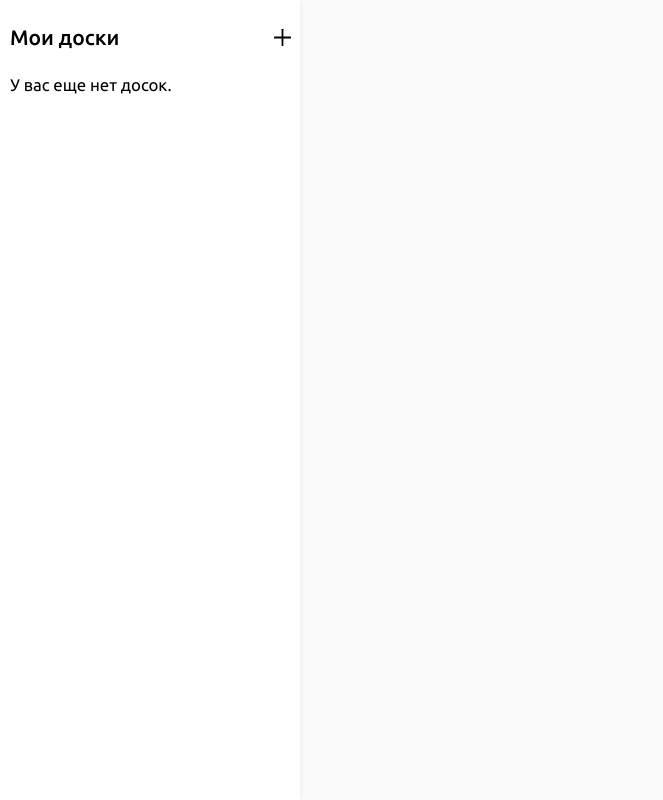
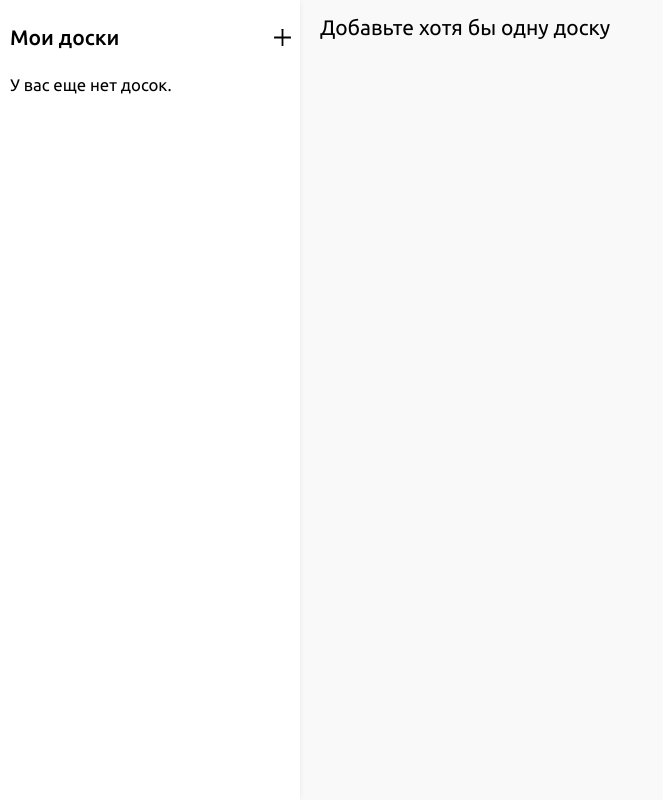
Before and after one commit to ansshour/task-board-mobx, a React (Create React App) app: page / in a window 1280 px wide. Shown: the whole page, without its empty margins (0-663 px from the left). Built offline with nearby package versions, Linux system fonts and the light colour scheme.

Commit message:
feat: add columns, cards in columns and actions with them (without drag and drop)

```diff
--- /dev/null
+++ b/src/components/Board/Board.module.css
@@ -0,0 +1,18 @@
+.container {
+    overflow-y: scroll;
+    height: 100vh;
+}
+
+.columns {
+    margin-top: 5px;
+    display: flex;
+    gap: 10px;
+    margin-left: 10px;
+    align-items: flex-start;
+}
+
+.emptyBoards {
+    font-size: 1.5rem;
+    margin-top: 10px;
+    margin-left: 10px;
+}
--- /dev/null
+++ b/src/components/Board/Board.tsx
@@ -0,0 +1,26 @@
+import styles from "./Board.module.css"
+import { observer } from "mobx-react-lite"
+import { Column } from "../Column/Column"
+import BoardStore from "../stores/BoardStore"
+import { toJS } from "mobx"
+import { Button } from "antd"
+
+
+export const Board: React.FC = observer(() => {
+
+    return (
+        <div className={styles.container}>
+            <div className={styles.columns}>
+                {BoardStore.getCurrentColumns()?.map(({ id, name, cards }) => <Column key={id} id={id} name={name} cards={cards} />)}
+                {BoardStore.activeBoardId ? (
+                    <div className={styles.addColumn}>
+                        <Button
+                            block={true}
+                            onClick={() => BoardStore.addColumn()}>Добавить колонку
+                        </Button>
+                    </div>
+                ) : <p className={styles.emptyBoards}>Добавьте хотя бы одну доску</p>}
+            </div>
+        </div>
+    )
+})
--- a/src/components/BoardsList/BoardsList.tsx
+++ b/src/components/BoardsList/BoardsList.tsx
@@ -1,24 +1,15 @@
 import { PlusOutlined } from "@ant-design/icons";
 import { observer } from "mobx-react-lite";
-import { useMemo, useRef, useState } from "react";
-import { BoardsListStore } from "../BoardsListStore";
+import { useRef, useState } from "react";
+import BoardStore from "../stores/BoardStore";
 import styles from "./BoardsList.module.css"
 import cn from "classnames"
 import { AddBoard } from "../AddBoard/AddBoard";
-
-type BoardListItem = {
-    id: number;
-    name: string;
-}
 
 export const BoardsList: React.FC = observer(() => {
 
     const addBoardRef = useRef(null)
     const [isOpenAddBoard, setIsOpenAddBoard] = useState(false)
-
-    const store = useMemo(() => (
-        new BoardsListStore()
-    ), [])
 
     return (
         <>
@@ -26,7 +17,7 @@ export const BoardsList: React.FC = observer(() => {
                 isOpen={isOpenAddBoard}
                 setOpen={setIsOpenAddBoard}
                 boardRef={addBoardRef}
-                handler={value => store.addBoard(value)} />}
+                handler={value => BoardStore.addBoard(value)} />}
             <div className={styles.container}>
                 <div className={styles.top}>
                     <p className={styles.title}>Мои доски</p>
@@ -38,12 +29,12 @@ export const BoardsList: React.FC = observer(() => {
                     </div>
                 </div>
                 <ul className={styles.boardsList}>
-                    {!store.boardsList.length && <p className={styles.emptyListBoards}>У вас еще нет досок.</p>}
-                    {store.boardsList.map(({ id, name }) => (
+                    {!BoardStore.boards.length && <p className={styles.emptyListBoards}>У вас еще нет досок.</p>}
+                    {BoardStore.boards.map(({ id, name }) => (
                         <li
                             key={id}
-                            className={cn(styles.boardListItem, store.activeBoardId === id && styles.selected)}
-                            onClick={() => { store.setActiveBoard(id) }}>{name}</li>
+                            className={cn(styles.boardListItem, BoardStore.activeBoardId === id && styles.selected)}
+                            onClick={() => { BoardStore.setActiveBoard(id) }}>{name}</li>
                     ))}
                 </ul>
             </div>
--- a/src/components/BoardsListStore.ts
+++ /dev/null
@@ -1,31 +0,0 @@
-import { makeAutoObservable } from 'mobx';
-
-type BoardList = {
-    id: number,
-    name: string,
-}
-
-class BoardsListStore {
-    constructor() {
-        makeAutoObservable(this)
-    }
-
-    boardsList: BoardList[] = []
-
-    addBoard(name: string) {
-        const id = Math.random()
-        if (name) {
-            this.boardsList.push({ id, name })
-        }
-        this.activeBoardId = id;
-    }
-
-    activeBoardId: number | null = this.boardsList.length ? this.boardsList[0]["id"] : null;
-
-    setActiveBoard(id: number) {
-        this.activeBoardId = id;
-    }
-
-}
-
-export { BoardsListStore }
--- /dev/null
+++ b/src/components/Card/Card.module.css
@@ -0,0 +1,5 @@
+.card {
+    padding: 10px;
+    border: 1px solid lightgray;
+    border-radius: 5px;
+}
--- /dev/null
+++ b/src/components/Card/Card.tsx
@@ -0,0 +1,23 @@
+import TextArea from "antd/es/input/TextArea"
+import BoardStore from "../stores/BoardStore";
+import styles from "./Card.module.css"
+
+type Props = {
+    id: number;
+    text: string;
+    curColumnId: number;
+}
+
+export const Card: React.FC<Props> = (props) => {
+
+    const { id, text, curColumnId } = props;
+
+    return (
+        <div className={styles.card}>
+            <TextArea
+                autoSize={true}
+                value={text}
+                onChange={e => BoardStore.setCard(id, curColumnId, e.target.value)} />
+        </div>
+    )
+}
--- /dev/null
+++ b/src/components/Column/Column.module.css
@@ -0,0 +1,23 @@
+.column {
+    width: 300px;
+    box-shadow: 0px 0px 6px -2px rgba(34, 60, 80, 0.2);
+    background-color: white;
+    padding: 10px;
+    border-radius: 5px;
+    flex-shrink: 0;
+}
+
+.top {
+    padding: 10px 0;
+    border-bottom: 1px solid lightgray;
+}
+
+.addCard {
+    margin: 10px 0;
+}
+
+.cards {
+    display: flex;
+    flex-direction: column;
+    gap: 6px;
+}
--- /dev/null
+++ b/src/components/Column/Column.tsx
@@ -0,0 +1,37 @@
+import { Button, Input } from "antd"
+import { Card } from "../Card/Card";
+import BoardStore from "../stores/BoardStore";
+import styles from "./Column.module.css"
+
+type Card = {
+    id: number;
+    text: string;
+}
+
+type Props = {
+    id: number;
+    name: string;
+    cards: Card[]
+}
+
+export const Column: React.FC<Props> = (props) => {
+
+    const { id, name, cards } = props;
+
+    return (
+        <div className={styles.column}>
+            <div className={styles.top}>
+                <Input
+                    value={name}
+                    onChange={e => BoardStore.changeColumnName(e.target.value, id)} />
+            </div>
+            <div className={styles.addCard}>
+                <Button
+                    onClick={() => BoardStore.addCardToColumn(id)}>Добавить карточку</Button>
+            </div>
+            <div className={styles.cards}>
+                {cards.map((card) => <Card key={card.id} {...card} curColumnId={id} />)}
+            </div>
+        </div>
+    )
+}
--- /dev/null
+++ b/src/components/stores/BoardStore.ts
@@ -0,0 +1,115 @@
+import { autorun, makeAutoObservable, toJS } from 'mobx';
+
+type Card = {
+    id: number,
+    text: string,
+}
+
+type Column = {
+    id: number;
+    name: string;
+    cards: Card[];
+}
+
+type Board = {
+    id: number,
+    name: string,
+    columns: Column[]
+}
+
+
+class BoardStore {
+    constructor() {
+        makeAutoObservable(this)
+    }
+
+    boards: Board[] = []
+
+    addBoard(name: string) {
+        const id = Math.random()
+        if (name) {
+            this.boards.push({ id, name, columns: [] })
+        }
+        this.activeBoardId = id;
+    }
+
+    activeBoardId: number | null = this.boards.length ? this.boards[0]["id"] : null;
+
+    setActiveBoard(id: number) {
+        this.activeBoardId = id;
+    }
+
+    getCurrentColumns() {
+        return this.boards.find((curItem: any) => curItem.id === this.activeBoardId)?.columns
+    }
+
+    addColumn() {
+        this.boards = this.boards.map((curBoard) => {
+            if (curBoard.id === this.activeBoardId) {
+                const columns = curBoard.columns;
+                columns.push({ id: Math.random(), name: "Колонка", cards: [] })
+                return { ...curBoard, columns }
+            }
+            return curBoard
+        })
+    }
+
+    changeColumnName(newName: string, columnId: number) {
+        this.boards = this.boards.map((curBoard: Board) => {
+            if (curBoard.id === this.activeBoardId) {
+                let columns = curBoard.columns;
+                columns = columns.map((column: Column) => {
+                    if (column.id === columnId) {
+                        return { ...column, name: newName }
+                    }
+                    return column
+                })
+                return { ...curBoard, columns }
+            }
+            return curBoard
+        })
+        console.log(toJS(this.boards))
+    }
+
+    addCardToColumn(id: number) {
+        this.boards = this.boards.map((curBoard: Board) => {
+            if (curBoard.id === this.activeBoardId) {
+                let columns = curBoard.columns;
+                columns = columns.map((column: Column) => {
+                    if (column.id === id) {
+                        column.cards.push({ id: Math.random(), text: "" })
+                    }
+                    return column
+                })
+                return { ...curBoard, columns }
+            }
+            return curBoard
+        })
+    }
+
+    setCard(cardId: number, columnId: number, text: string) {
+        this.boards = this.boards.map((curBoard: Board) => {
+            if (curBoard.id === this.activeBoardId) {
+                let columns = curBoard.columns;
+                columns = columns.map((column: Column) => {
+                    if (column.id === columnId) {
+                        let cards: Card[] = column.cards;
+                        cards = cards.map((curCard: Card) => {
+                            if (curCard.id === cardId) {
+                                return { ...curCard, text }
+                            }
+                            return curCard
+                        })
+                        return { ...column, cards }
+                    }
+                    return column
+                })
+                return { ...curBoard, columns }
+            }
+            return curBoard
+        })
+    }
+
+}
+
+export default new BoardStore()
--- a/src/pages/Main/Main.module.css
+++ b/src/pages/Main/Main.module.css
@@ -0,0 +1,4 @@
+.container {
+    display: grid;
+    grid-template-columns: 300px 1fr;
+}
--- a/src/pages/Main/Main.tsx
+++ b/src/pages/Main/Main.tsx
@@ -1,10 +1,14 @@
+import { Board } from "../../components/Board/Board"
 import { BoardsList } from "../../components/BoardsList/BoardsList"
 import styles from "./Main.module.css"
 
 export const Main: React.FC = () => {
     return (
         <div className={styles.container}>
-            <BoardsList />
+            <div>
+                <BoardsList />
+            </div>
+            <Board />
         </div>
     )
 }
```
